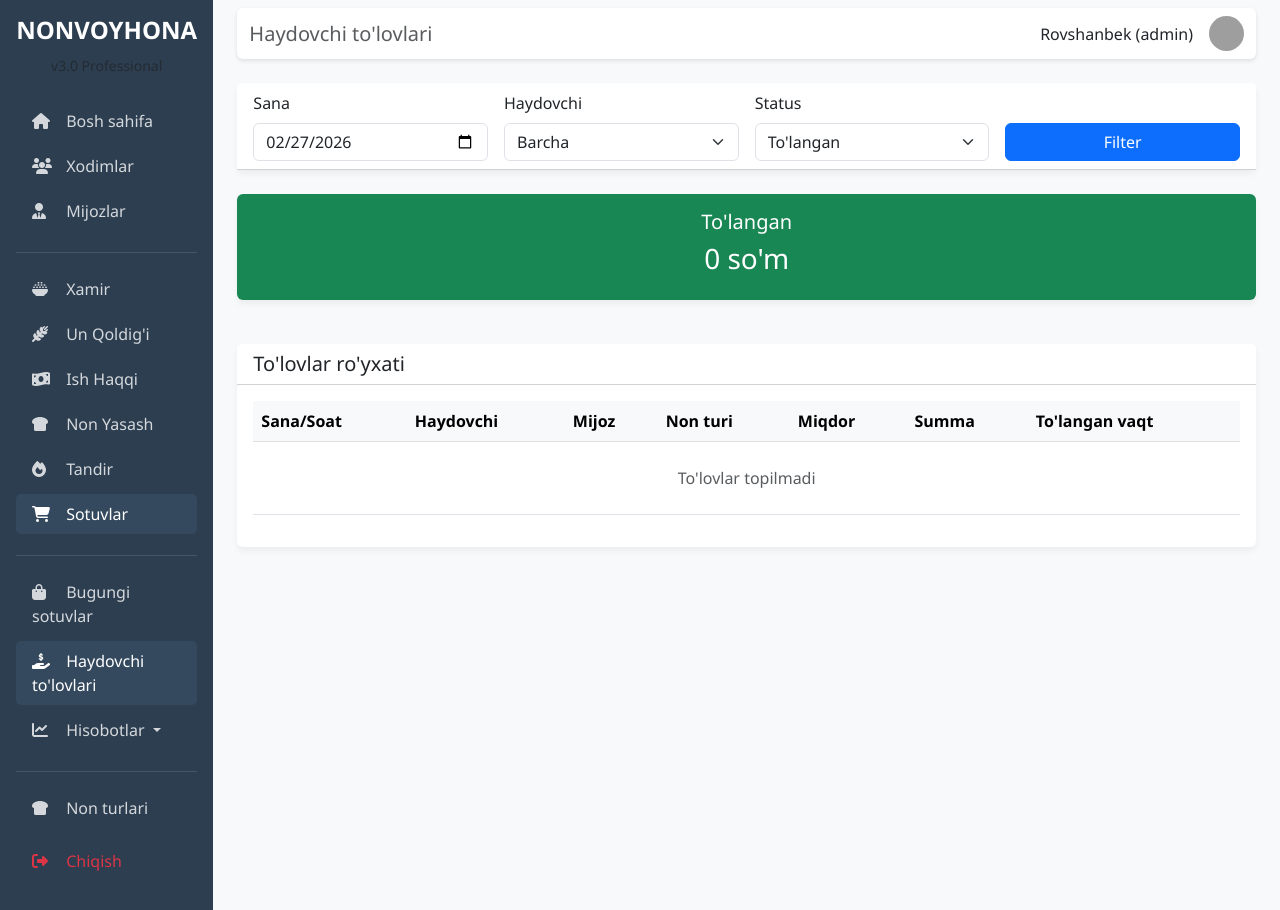
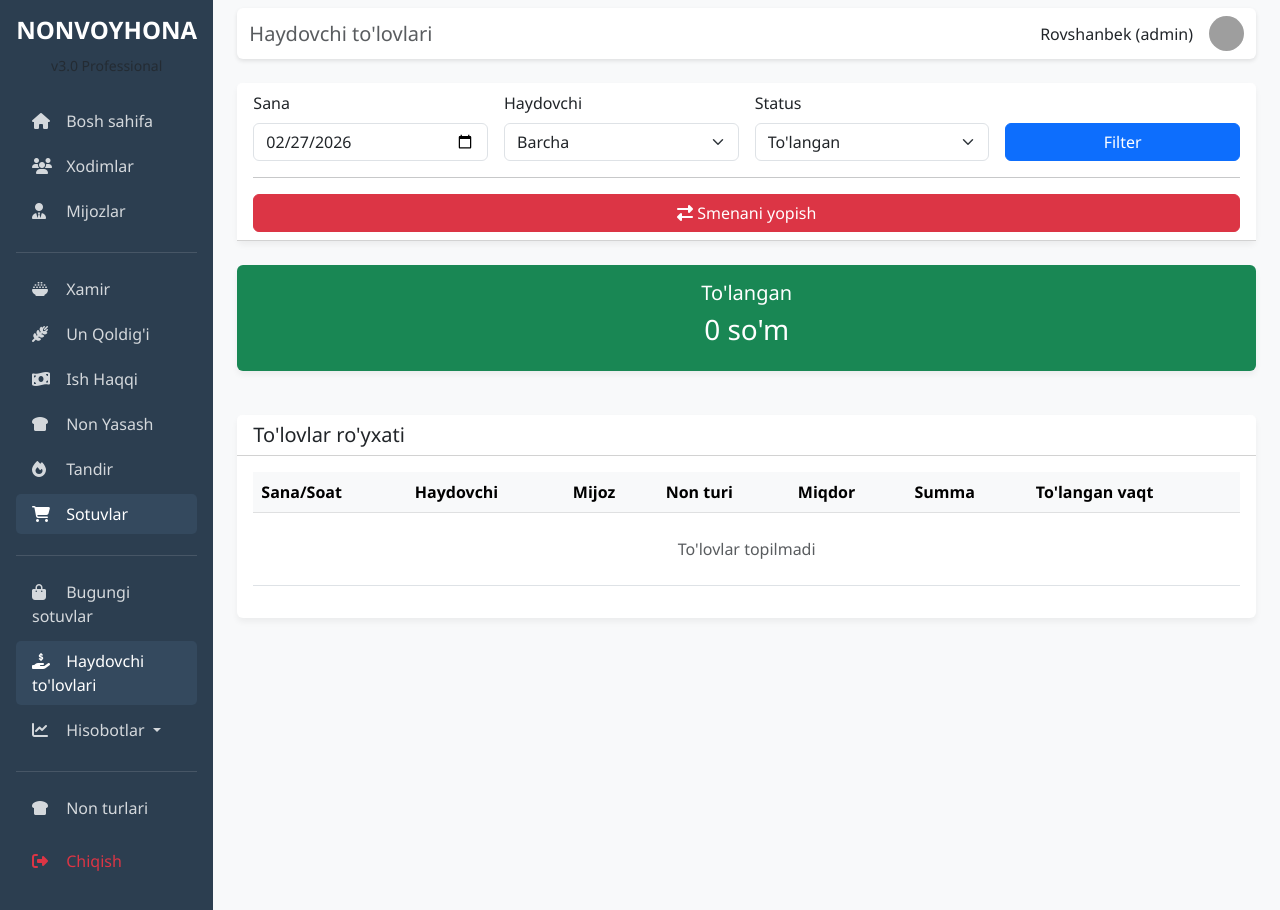
Before and after one commit to nonvoyhonatizimi/bakerysystemsolatr, a Flask app: page /sales/driver-payments in a window 1280 px wide. Run offline with Flask 3, Linux system fonts and the light colour scheme; a user stored in the database is signed in; grey boxes are pictures that could not be loaded.

Commit message:
Add smena close button to driver payments page

```diff
--- a/templates/sales/driver_payments.html
+++ b/templates/sales/driver_payments.html
@@ -31,6 +31,14 @@
                 <button type="submit" class="btn btn-primary w-100">Filter</button>
             </div>
         </form>
+        {% if current_user.rol == 'admin' %}
+        <hr>
+        <form method="POST" action="{{ url_for('reports.close_day') }}" onsubmit="return confirm('Haqiqatan ham smenani yopmoqchimisiz? Bugungi sotuvlar va to\'lovlar 0 dan boshlanadi.')">
+            <button type="submit" class="btn btn-danger w-100">
+                <i class="fas fa-exchange-alt"></i> Smenani yopish
+            </button>
+        </form>
+        {% endif %}
     </div>
 </div>
 
```
